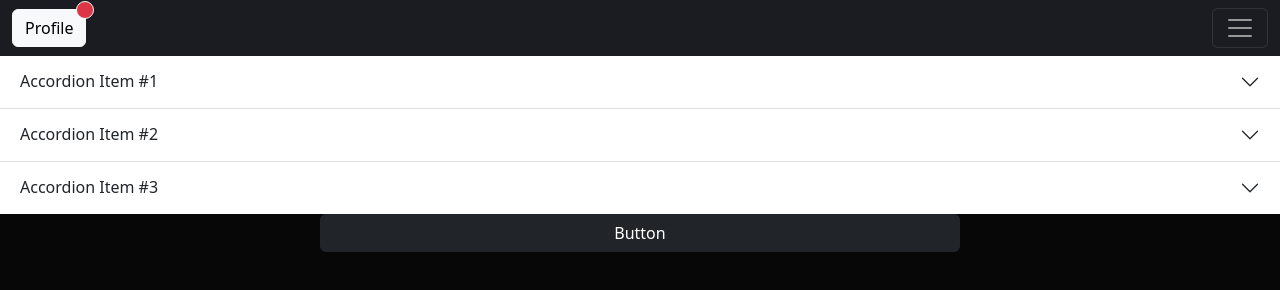
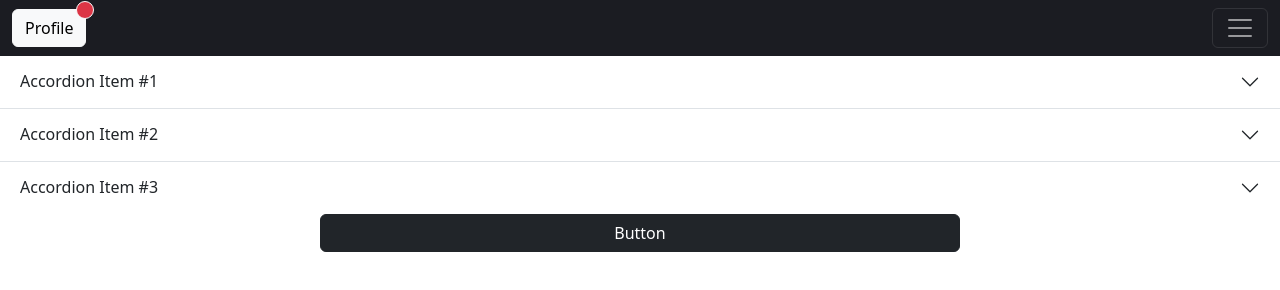
Before and after one commit to hezly1/first_project, a plain HTML site: page index.html in a window 1280 px wide. Drawn offline with nearby package versions, Linux system fonts and the light colour scheme.

Commit message:
Update style.css

```diff
--- a/style.css
+++ b/style.css
@@ -13,6 +13,6 @@ input{
     margin: 20px;
 }
 
-body{
+.fsdf1{
     background-color: #070708;
 }
```
